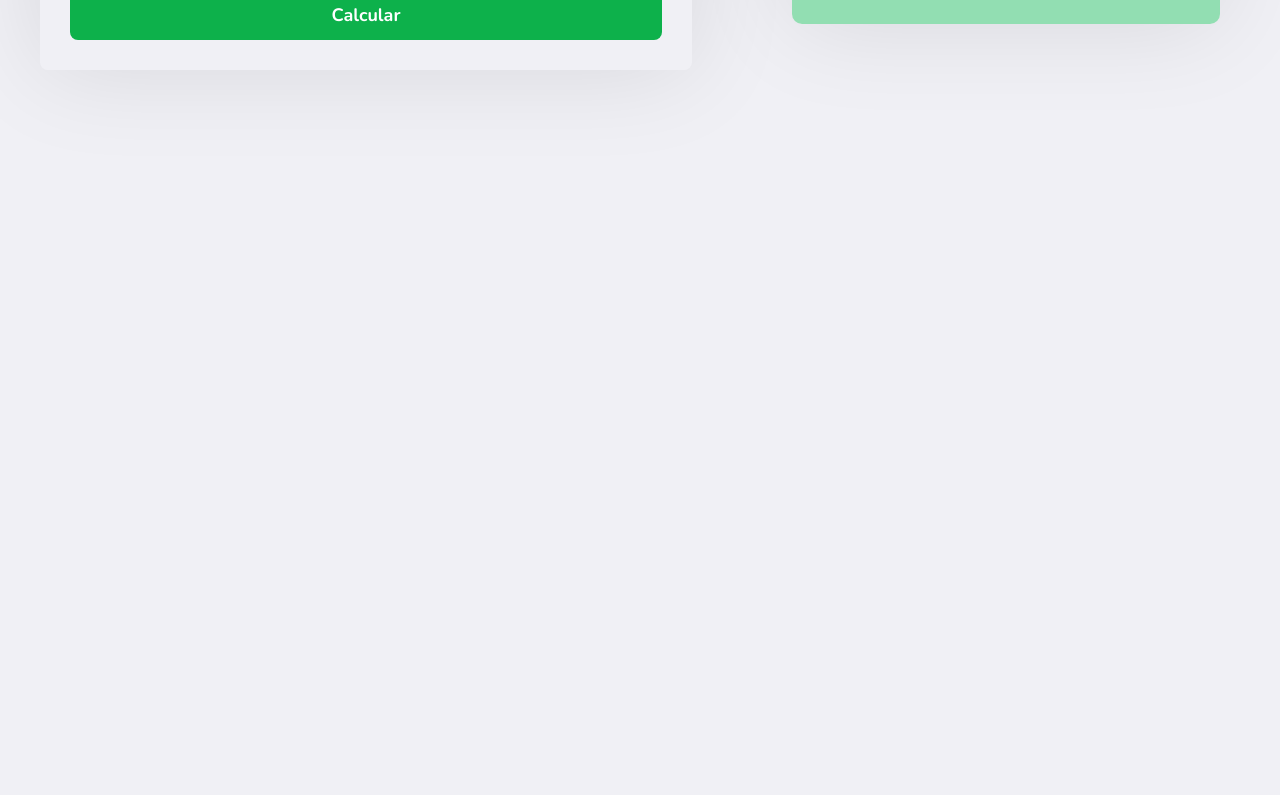
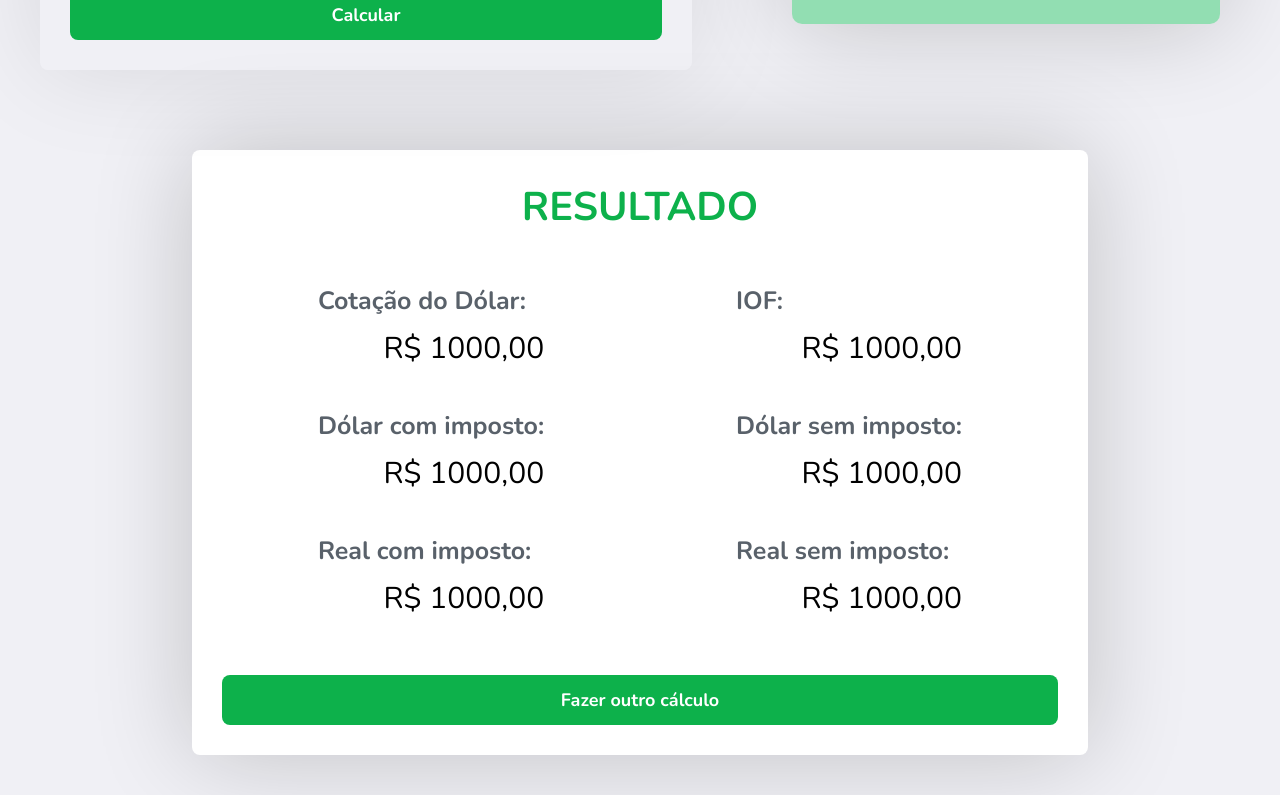
Before and after one commit to IngridCarvalho/amount-converter, an Angular app: page / in a window 1280 px wide. Shown: the part 525-1320 px from the top of the page. Before the commit the page ends 800 px from the top, so only its background shows below. Built offline with nearby package versions, Linux system fonts and the light colour scheme.

Commit message:
style: calculation result layout implemented

```diff
--- /dev/null
+++ b/src/app/app-routing.module.ts
@@ -0,0 +1,18 @@
+import { NgModule } from '@angular/core';
+import { Routes, RouterModule, ExtraOptions } from '@angular/router';
+
+const routes: Routes = [
+
+];
+
+const routerOptions: ExtraOptions = {
+  scrollPositionRestoration: 'enabled',
+  anchorScrolling: 'enabled',
+  scrollOffset: [0, 64],
+};
+
+@NgModule({
+  imports: [RouterModule.forRoot(routes, routerOptions)],
+  exports: [RouterModule]
+})
+export class AppRoutingModule { }
--- a/src/app/app.component.html
+++ b/src/app/app.component.html
@@ -1,4 +1,5 @@
 <app-header></app-header>
 <main>
     <app-conversion-form></app-conversion-form>
+    <app-result-calculations></app-result-calculations>
 </main>
--- a/src/app/components/conversion-form/conversion-form.component.html
+++ b/src/app/components/conversion-form/conversion-form.component.html
@@ -1,5 +1,5 @@
 <div class="container">
-    <div class="conversion-form">
+    <div class="conversion-form" id="conversion">
         <section>
             <h2>Conversor</h2>
             <p>Converta e verifique informações como a Cotação do Dólar, IOF, valor do dólar com ou sem imposto, valor do real com ou sem imposto.</p>
@@ -18,7 +18,7 @@
                     <label for="cartao">Cartão</label>
                 </div>
             </div>
-            <button class="button">Calcular</button>
+            <button type="submit" class="button" (click)="result()">Calcular</button>
         </form>
     </div>
     <div class="quotation-content">
--- a/src/app/components/conversion-form/conversion-form.component.scss
+++ b/src/app/components/conversion-form/conversion-form.component.scss
@@ -83,7 +83,7 @@
             font-size: 50px;
             background: $color-back-green;
             border-radius: 10px;
-            @include shadow(100px, 0.1);
+            @include shadow(100px, 0.2);
         }
     }
 }
--- a/src/app/components/conversion-form/conversion-form.component.ts
+++ b/src/app/components/conversion-form/conversion-form.component.ts
@@ -1,4 +1,5 @@
 import { Component, OnInit } from '@angular/core';
+import { Router } from '@angular/router';
 
 @Component({
   selector: 'app-conversion-form',
@@ -7,9 +8,15 @@ import { Component, OnInit } from '@angular/core';
 })
 export class ConversionFormComponent implements OnInit {
 
-  constructor() { }
+  constructor(
+    private router: Router
+  ) { }
 
   ngOnInit(): void {
   }
 
+  result() {
+    this.router.navigate(['/'], {fragment: 'result'});
+  }
+
 }
--- /dev/null
+++ b/src/app/components/result-calculations/result-calculations.component.html
@@ -0,0 +1,24 @@
+<div class="result-content" id="result">
+    <section>
+        <h2>Resultado</h2>
+        <div class="data-result">
+            <div class="col-1">
+                <span>Cotação do Dólar:</span>
+                <p>R$ 1000,00</p>
+                <span>Dólar com imposto:</span>
+                <p>R$ 1000,00</p>
+                <span>Real com imposto:</span>
+                <p>R$ 1000,00</p>
+            </div>
+            <div class="col-2">
+                <span>IOF:</span>
+                <p>R$ 1000,00</p>
+                <span>Dólar sem imposto:</span>
+                <p>R$ 1000,00</p>
+                <span>Real sem imposto:</span>
+                <p>R$ 1000,00</p>
+            </div>
+        </div>
+        <button class="button" (click)="return()">Fazer outro cálculo</button>
+    </section>
+</div>
--- /dev/null
+++ b/src/app/components/result-calculations/result-calculations.component.scss
@@ -0,0 +1,38 @@
+@import '../../../sass/variables';
+@import '../../../sass/mixins';
+
+.result-content {
+    width: 70%;
+    padding: 30px;
+    margin: 40px auto;
+    background-color: #FFF;
+    @include shadow(100px, 0.2);
+    border-radius: 8px;
+
+    h2 {
+        color: $color-green;
+        font-size: 40px;
+        text-align: center;
+        text-transform: uppercase;
+    }
+
+    .data-result {
+        margin-top: 50px;
+        @include flex(space-around, row);
+
+        .col-1, .col-2 {
+            span {
+                font-weight: bold;
+                font-size: 25px;
+                color: $color-subtitles;
+            }
+
+            p {
+                margin: 10px 0 40px 0;
+                font-size: 30px;
+                text-align: right;
+            }
+        }
+
+    }
+}
--- /dev/null
+++ b/src/app/components/result-calculations/result-calculations.component.ts
@@ -0,0 +1,21 @@
+import { Component, OnInit } from '@angular/core';
+import { Router } from '@angular/router';
+
+@Component({
+  selector: 'app-result-calculations',
+  templateUrl: './result-calculations.component.html',
+  styleUrls: ['./result-calculations.component.scss']
+})
+export class ResultCalculationsComponent implements OnInit {
+
+  constructor(
+    private router: Router
+  ) { }
+
+  ngOnInit(): void {
+  }
+
+  return() {
+    this.router.navigate(['/'], {fragment: 'conversion'});
+  }
+}
--- a/src/sass/_reset.scss
+++ b/src/sass/_reset.scss
@@ -5,6 +5,10 @@
     padding: 0;
     outline: 0;
     box-sizing: border-box;
+}
+
+html {
+    scroll-behavior: smooth;
 }
 
 body {
```
Also changed, not shown: src/app/app.module.ts (+6 -2 lines), 1 other file (tests, documents, lock files or other folders).
